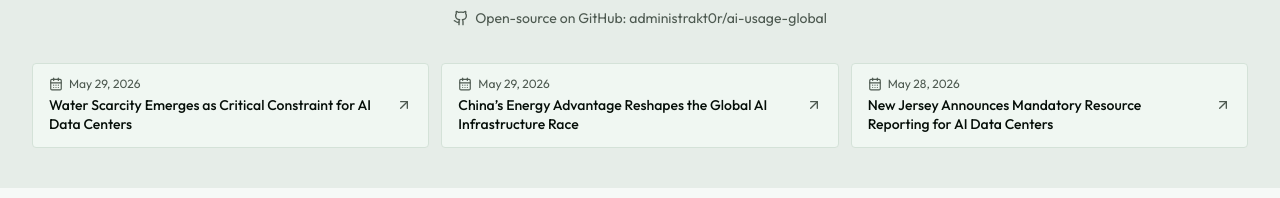
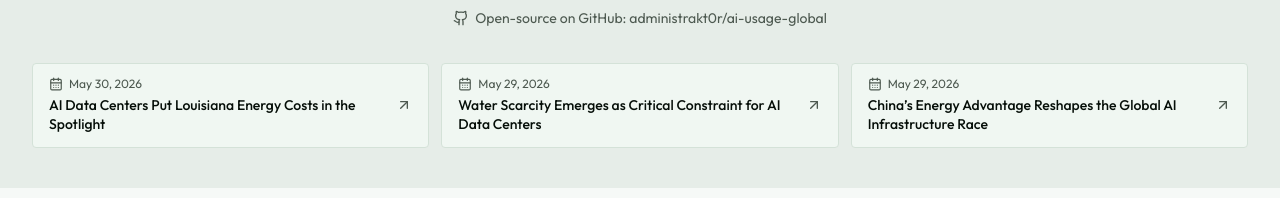
Before and after one commit to administrakt0r/AI-usage-global, a Next.js app: page / in a window 1280 px wide. Shown: the part 356-554 px from the top of the page. Built offline with nearby package versions, Linux system fonts and the light colour scheme; no server answers.

Commit message:
[aug-bot] AI Data Centers Put Louisiana Energy Costs in the Spotlight - 2026-05-30

```diff
--- a/published-log.json
+++ b/published-log.json
@@ -314,6 +314,15 @@
       "published_on": "2026-05-29",
       "primary_entity": "Data Center Knowledge",
       "event_fingerprint": "ai-datacenter-water-infrastructure-constraints"
+    },
+    {
+      "canonical_url": "https://www.environmentenergyleader.com/stories/ai-data-centers-put-louisiana-energy-costs-in-the-spotlight,127568",
+      "normalized_url": "https://www.environmentenergyleader.com/stories/ai-data-centers-put-louisiana-energy-costs-in-the-spotlight",
+      "title": "AI Data Centers Put Louisiana Energy Costs in the Spotlight",
+      "normalized_title": "ai data centers put louisiana energy costs in the spotlight",
+      "published_on": "2026-05-30",
+      "primary_entity": "Louisiana Public Service Commission",
+      "event_fingerprint": "louisiana-ai-datacenter-ratepayer-risk"
     }
   ],
   "version": 2,
--- a/src/assets/data/blog-posts.ts
+++ b/src/assets/data/blog-posts.ts
@@ -536,6 +536,24 @@ export const blogPosts: BlogPost[] = [
     featured: false,
     category: AI_USAGE,
   }),
+  createPost({
+    id: 37,
+    slug: "louisiana-ai-datacenter-energy-costs",
+    title: "AI Data Centers Put Louisiana Energy Costs in the Spotlight",
+    description: "A new report warns that 7.2 GW of AI-driven power demand could shift massive infrastructure costs to Louisiana residential ratepayers.",
+    imageAlt: "Digital representation of a data center and power grid infrastructure in Louisiana",
+    publishedOn: "2026-05-30",
+    readTime: 3,
+    featured: false,
+    category: AI_USAGE,
+    keywords: [
+      "Louisiana AI",
+      "data center energy costs",
+      "Meta Hyperion",
+      "ratepayer protection",
+      "utility infrastructure",
+    ],
+  }),
 ];
 
 const assertUniqueField = (
--- /dev/null
+++ b/src/content/louisiana-ai-datacenter-energy-costs.mdx
@@ -0,0 +1,28 @@
+## AI Data Centers Put Louisiana Energy Costs in the Spotlight
+
+### New report warns 7.2 GW demand surge could shift infrastructure costs to ratepayers
+
+Louisiana is emerging as a critical test case for how states manage the rapid growth of AI data centers while shielding utility customers from long-term financial risks. A new advocacy report warns that a cluster of planned hyperscale projects could drive a massive surge in energy demand, potentially leaving residents to pick up the bill for new grid infrastructure.
+
+## Key details
+
+A report by the Alliance for Affordable Energy, the Sierra Club Delta Chapter, and Empower LLC highlights five major projects under development, including Meta’s "Hyperion" facility in Richland Parish, three Amazon data centers, and a Hut 8 AI infrastructure project. Collectively, these facilities could require up to 7.2 gigawatts of electricity—an amount equivalent to the annual energy use of 5.7 million homes.
+
+The central concern for regulators and consumer advocates is a December 2025 Louisiana Public Service Commission (PSC) rule that allows data center developers to pay only 50% of the costs for certain new power infrastructure. The remaining costs for gas-fired plants, transmission lines, and substations could be passed on to households and existing businesses through higher monthly bills. Furthermore, Meta’s agreement reportedly allows it to exit its lease as early as 2033, potentially leaving ratepayers to cover the costs of infrastructure built specifically for the tech giant.
+
+### Why this matters
+
+The scale of AI-driven power demand is forcing a collision between economic development goals and ratepayer protection. If demand forecasts shift or major customers exit early, utility assets—which are typically financed over decades—can become "stranded," leaving the remaining customers to pay for infrastructure they do not use.
+
+### Context
+
+Louisiana’s Act 730 offers 20- to 30-year tax incentives for data centers with job requirements as low as 50 positions. Advocates argue these incentives must be weighed against the massive grid investments required to support AI workloads. The debate in Louisiana reflects a national trend where states are competing for AI infrastructure while grappling with the underlying costs of expanding grid capacity and maintaining reliability.
+
+## What happens next
+
+The Louisiana Public Service Commission remains under pressure to investigate the financial risks associated with these large-scale utility agreements. As AI projects move faster than traditional utility planning cycles, expect continued debate over "cost-causation" principles—ensuring that the customers driving the need for new power plants are the ones who pay for them.
+
+---
+
+*Source: [Environment+Energy Leader](https://www.environmentenergyleader.com/stories/ai-data-centers-put-louisiana-energy-costs-in-the-spotlight,127568)*
+*Published on AI Usage Global, author: AUG Bot*
```
